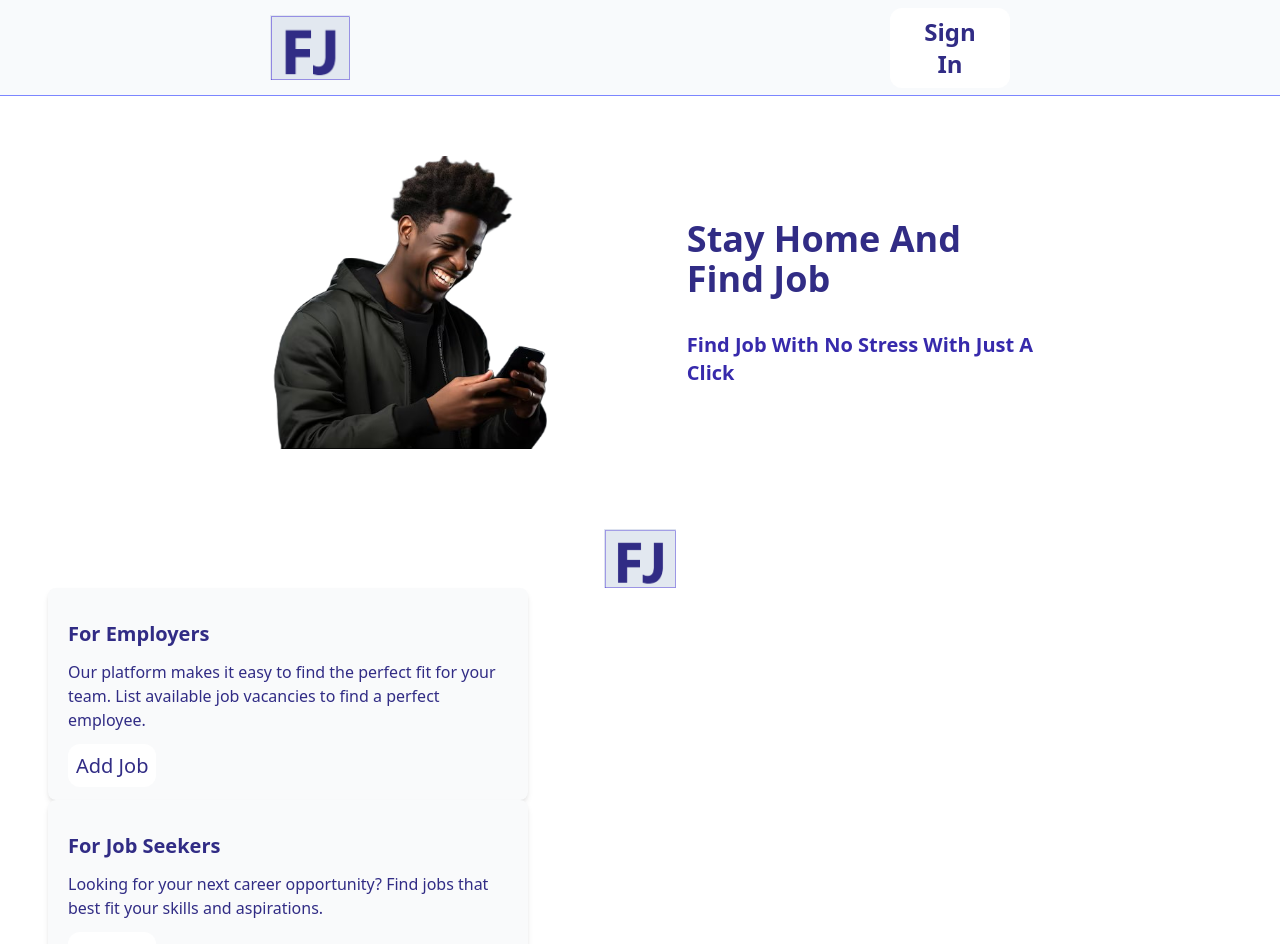
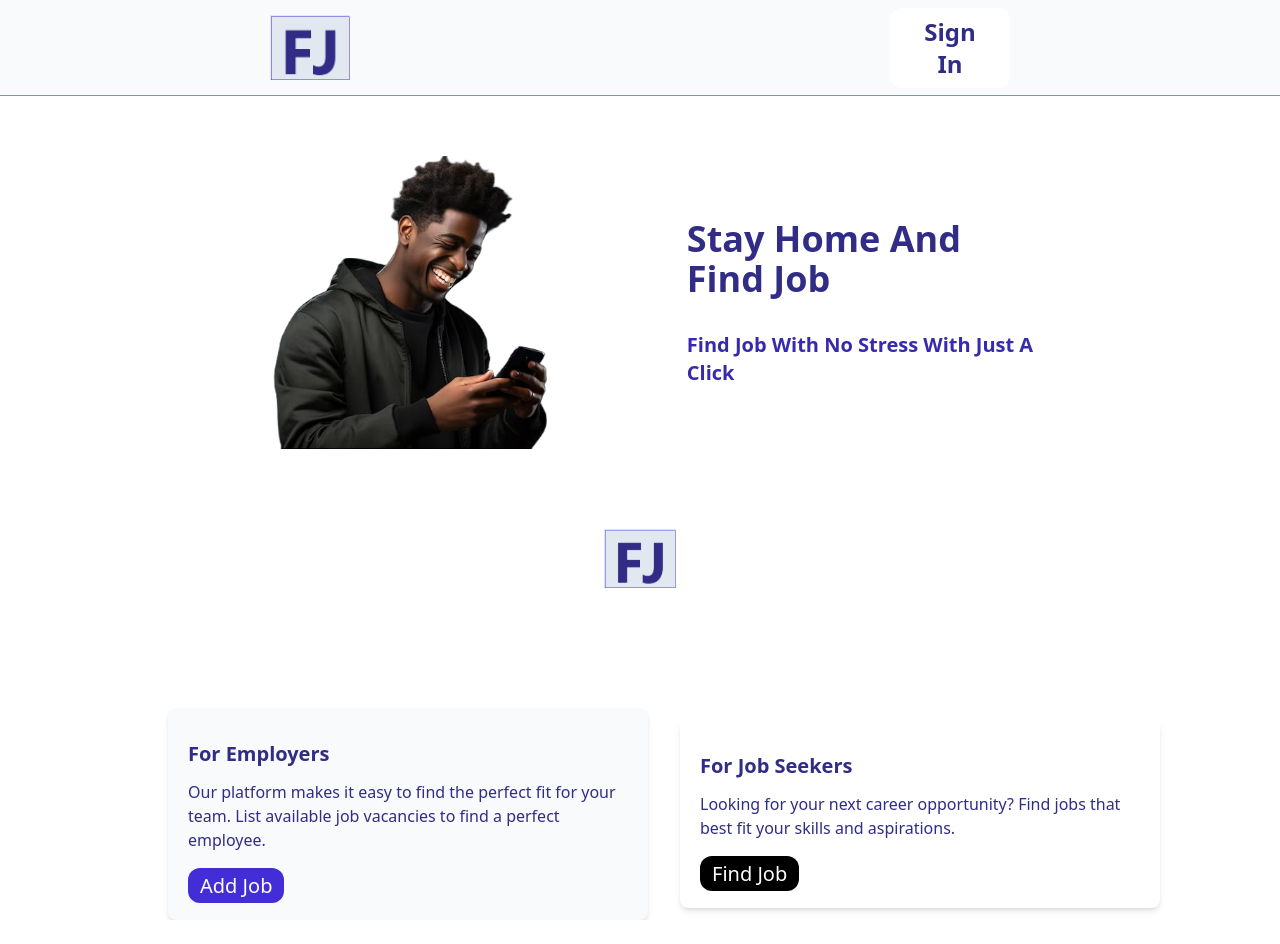
Before and after one commit to AsieduAmos/Jaman-Jobs, a React (Vite) app: page / in a window 1280 px wide. Shown: the top 944 px of the page. After the commit the page ends 920 px from the top, so only its background shows below. Built offline with nearby package versions, Linux system fonts and the light colour scheme.

Commit message:
find job button added to FindAdd page

```diff
--- a/src/components/pages/Auth.jsx
+++ b/src/components/pages/Auth.jsx
@@ -15,7 +15,7 @@ const Auth = () => {
             </div>
         </div>
 
-        <div className='flex items-center justify-center mt-20 pointer-events-none select-none'>
+        <div className='flex items-center justify-center mt-20 mb-30 pointer-events-none select-none'>
             <img className='w-18'src={FJ} alt="" />
         </div>
 
--- a/src/components/pages/FindAdd.jsx
+++ b/src/components/pages/FindAdd.jsx
@@ -3,6 +3,7 @@ import React from 'react'
 const FindAdd = () => {
   return (
   <>
+  <div className='flex items-center justify-center'>
     <div className='bg-gray-50 text-indigo-900 w-120 ml-12 p-5 shadow-md rounded-lg'>
         <h2 className='font-bold text-xl py-3 '>For Employers</h2>
         <p className='font-normal text-md pb-5'>
@@ -10,21 +11,22 @@ const FindAdd = () => {
           List available job vacancies to find a perfect employee.
 
         </p>
-        <a href="" className='bg-white w-30 text-indigo-900 font-medium text-xl px-2 py-2 text-center rounded-xl
-                              cursor-pointer hover:bg-indigo-700 hover:text-white
+        <a href="" className='bg-indigo-700 w-30 text-white font-medium text-xl px-3 py-1 text-center rounded-xl
+                              cursor-pointer hover:bg-black hover:text-white
                               transition duration-300 ease-in-out'>Add Job</a>
       </div>
 
-     <div className='bg-gray-50 text-indigo-900 w-120 ml-12 p-5 shadow-md rounded-lg'>
+     <div className='bg-white text-indigo-900 w-120 ml-8 p-5 shadow-md rounded-lg'>
         <h2 className='font-bold text-xl py-3 '>For Job Seekers</h2>
         <p className='font-normal text-md pb-5'>
             Looking for your next career opportunity?
           Find jobs that best fit your skills and aspirations.
         </p>
-        <a href="" className='bg-white w-30 text-indigo-900 font-medium text-xl px-2 py-2 text-center rounded-xl
+        <a href="" className='bg-black w-30 text-white font-medium text-xl px-3 py-1 text-center rounded-xl
                               cursor-pointer hover:bg-indigo-700 hover:text-white
-                              transition duration-300 ease-in-out'>Add Job</a>
+                              transition duration-300 ease-in-out'>Find Job</a>
       </div>
+     </div>
   </>
   )
 }
```
